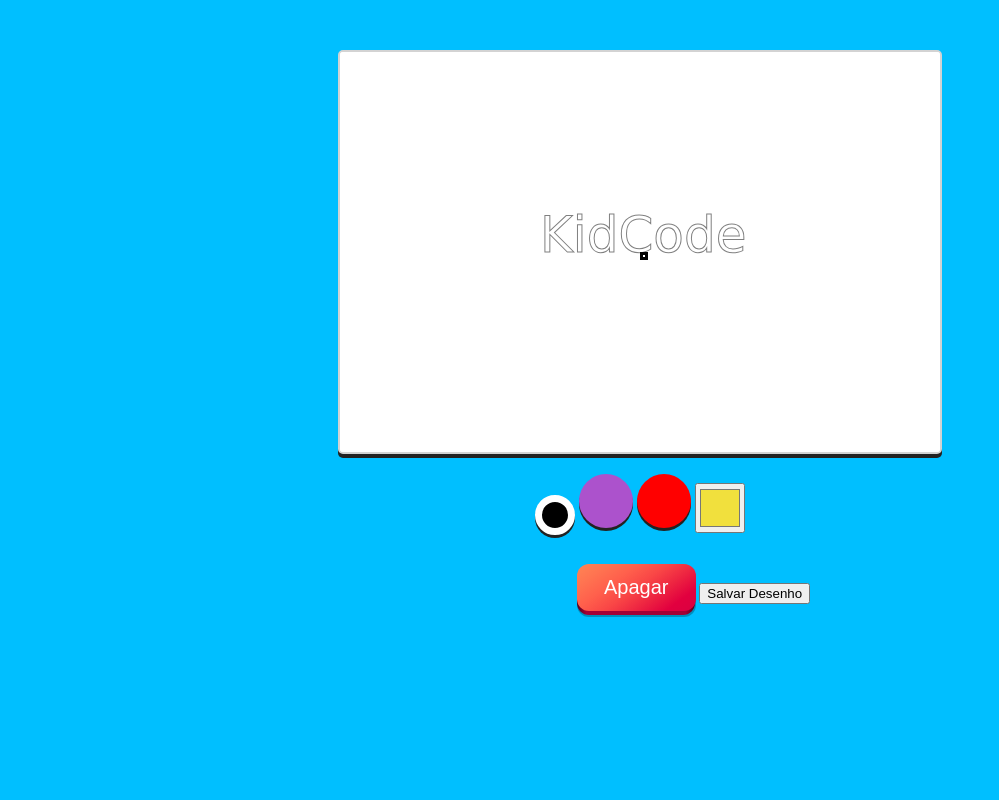
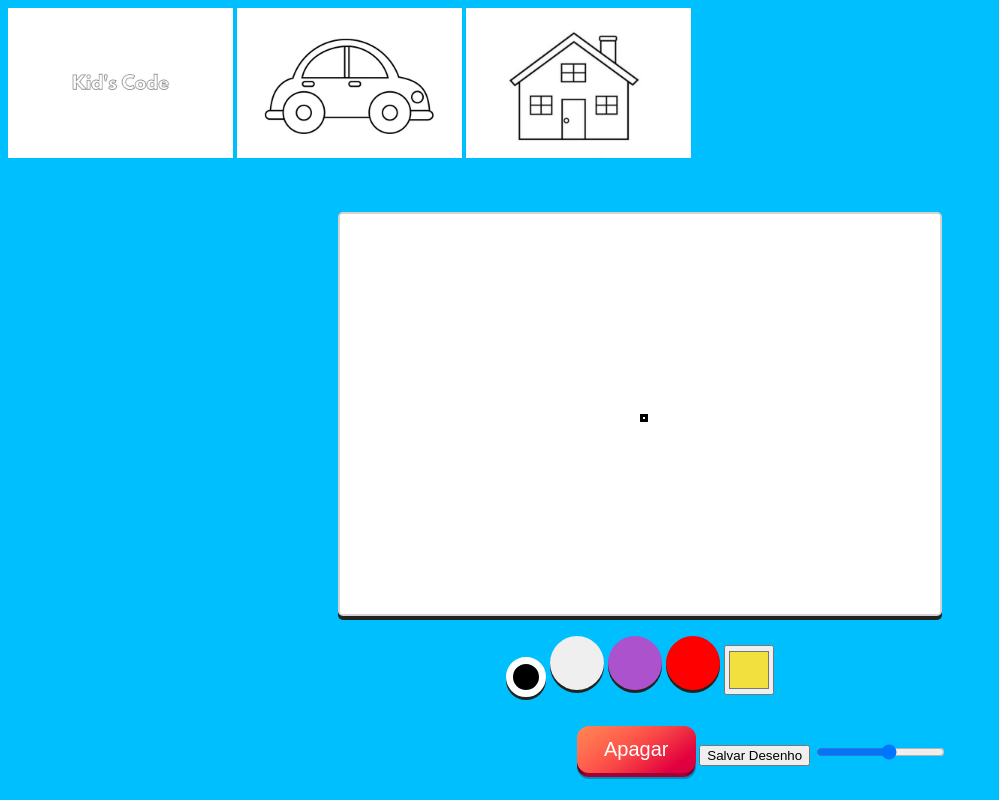
Before and after one commit to pedrofelipemoreira/desenho, a plain HTML site: page index.html in a window 1280 px wide. Shown: the whole page, without its empty margins (0-999 px from the left). Drawn offline with Linux system fonts and the light colour scheme.

Commit message:
atualização, imagens de referencia

```diff
--- a/index.html
+++ b/index.html
@@ -10,12 +10,18 @@
     </head>
     <body>
 
+                <input type="image" class="botao kidcode" src="./kidscode.png" onclick="desenho1()">
+                <input type="image" class="botao carro" src="./carro.png" onclick="desenho2()">
+                <input type="image" class="botao casa" src="./casa.png" onclick="desenho3()">
+
+
         <canvas id="myCanvas" width="600" height="400" style="border:2px solid #d3d3d3;">
             Your browser does not support the HTML canvas tag.</canvas>
 
 
         <div class="myDIV" id="myDIV">
             <button class="btn black active" onclick="black()"></button>
+            <button class="btn white" onclick="white()"></button>
             <button class="btn purple" onclick="purple()"></button>
             <button class="btn red" onclick="red()"></button>
 
@@ -30,6 +36,9 @@
                 </span>
             </button>
             <button class="save">Salvar Desenho</button>
+            <input type="range" id="maa" min="8" max="15">
+
+
         </div>
     </body >
     <script src="./script.js"></script>
--- a/script.js
+++ b/script.js
@@ -4,6 +4,17 @@ let velocidade = 3;
 var cor = 'black' ;
 var cor2 = '#FFFFFF';
 let cores;
+let bbb;
+var tamanho = 8;
+
+var fundo = new Image();
+fundo.src = 'kidscode.png';
+
+var carro = new Image();
+carro.src = 'carro.png';
+
+var casa = new Image();
+casa.src = 'casa.png';
 
 //Salvar imagem
 saveImg = document.querySelector(".save")
@@ -20,12 +31,14 @@ const setCanvasBacground = () =>{
 }
 
 
-setCanvasBacground ()
+setCanvasBacground ();
+
+ctx.drawImage(fundo,0,0,600,400);
 
 // Escrita KidCode no fundo
-ctx.font = "50px Verdana";
+/* ctx.font = "50px Verdana";
 ctx.strokeStyle = "grey"
-ctx.strokeText("KidCode",200,200);
+ctx.strokeText("KidCode",200,200); */
 
 
 //funcionamento do pincel de desenho {
@@ -38,7 +51,7 @@ function game(){
     /* ctx.clearRect(posX, posY, 4, 6); */
 
     ctx.fillStyle = `${cor}`
-    ctx.fillRect(posX,posY,8,8);
+    ctx.fillRect(posX,posY,tamanho,tamanho);
     ctx.fillStyle = `${cor2}`
     ctx.fillRect(posX + 3, posY + 3, 2, 2);
 
@@ -73,9 +86,7 @@ function keypush (event){
 function clearAll(){
     ctx.clearRect(0,0,600,400)
     setCanvasBacground ()
-    ctx.font = "50px Verdana";
-    ctx.strokeStyle = "grey"
-    ctx.strokeText("KidCode",200,200);
+    ctx.drawImage(fundo,0,0,600,400)
     posX = 300
     posY = 200
 }
@@ -97,6 +108,9 @@ function selecionar(){
 // }
 
 
+
+
+
 //muda a cor para lilais
 function purple(){
     cor = '#AC52CC'
@@ -115,6 +129,15 @@ function black(){
     cor2 = "#ffffff"
 }
 
+function white(){
+
+    cor = "#ffffff"
+    cor2 = "black"
+
+}
+
+
+
 //Carregador da pagina
 window.addEventListener("load", startup, false);
 
@@ -123,6 +146,17 @@ window.addEventListener("load", startup, false);
 function startup() {
     cores = document.querySelector("#cores");
     cores.addEventListener("input", updateFirst, false);
+    bbb = document.querySelector("#maa");
+    bbb.addEventListener("input", updateSecond, false);
+}
+
+
+//Mudar tamanho do brush, simultaneo
+function updateSecond(event){
+    console.log(event.target.value)
+
+    tamanho = event.target.value;
+    console.log(tamanho)
 }
 
 
@@ -147,3 +181,29 @@ saveImg.addEventListener("click", () => {
     link.href = c.toDataURL();
     link.click()
 });
+
+function desenho1(){
+    ctx.clearRect(0,0,600,400)
+    ctx.drawImage(fundo,0,0,600,400)
+
+    posX = 300
+    posY = 200
+}
+
+function desenho2(){
+    ctx.clearRect(0,0,600,400)
+    ctx.drawImage(carro,0,0,600,400)
+
+    posX = 300
+    posY = 200
+}
+
+
+
+function desenho3(){
+    ctx.clearRect(0,0,600,400)
+    ctx.drawImage(casa,0,0,600,400)
+
+    posX = 300
+    posY = 200
+}
--- a/style.css
+++ b/style.css
@@ -84,6 +84,7 @@ height: 40px;
     cubic-bezier(.3, .7, .4, 1);
 }
 
+
 .NovaCor-edge {
   position: absolute;
   top: 0;
@@ -156,4 +157,9 @@ height: 40px;
 
 .cores{
   height: 50px;
+  cursor: pointer;
 }
+
+.botao{
+  height: 150px;
+}
```
Also changed, not shown: carro.png (added), casa.png (added), grid.png (added), kidscode.png (added).
